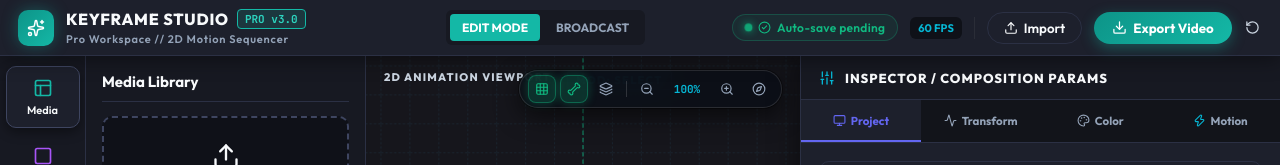
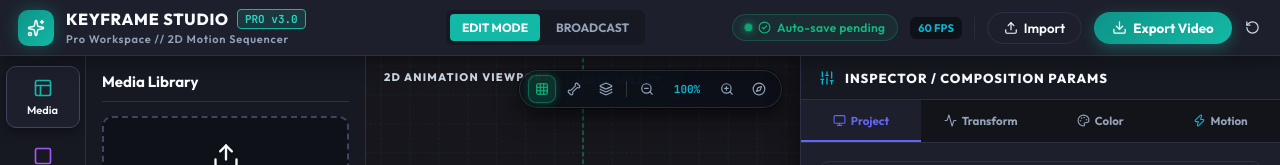
Before and after one commit to ErtugrulAK/keyframe-character-studio, a React (Vite) app: page / in a window 1280 px wide. Shown: the top 165 px of the page. Built offline with nearby package versions, Linux system fonts and the light colour scheme; a web font is replaced by a local one.

Commit message:
fix(canvas): default showBones to false and filter non-rigged part types in SkeletalBones

```diff
--- a/src/components/Canvas/StageCanvas.tsx
+++ b/src/components/Canvas/StageCanvas.tsx
@@ -31,7 +31,7 @@
   const containerRef = useRef<HTMLDivElement>(null);
   const [zoomLevel, setZoomLevel] = useState<number>(1);
   const [panOffset, setPanOffset] = useState<{ x: number; y: number }>({ x: 0, y: 0 });
-  const [showBones, setShowBones] = useState<boolean>(true);
+  const [showBones, setShowBones] = useState<boolean>(false);
   const [showOnionSkin, setShowOnionSkin] = useState<boolean>(false);
 
   const [isDragging, setIsDragging] = useState<boolean>(false);
--- a/src/components/Canvas/overlays/SkeletalBones.tsx
+++ b/src/components/Canvas/overlays/SkeletalBones.tsx
@@ -19,7 +19,7 @@
   return (
     <>
       {characterParts.map((part) => {
-        if (!part.parentId) return null;
+        if (!part.parentId || part.type.startsWith('custom_') || part.type.startsWith('mograph_') || part.type.startsWith('particle_')) return null;
         const parentPart = characterParts.find((p) => p.id === part.parentId);
         if (!parentPart) return null;
 
```
Also changed, not shown: commit_msg.txt.
